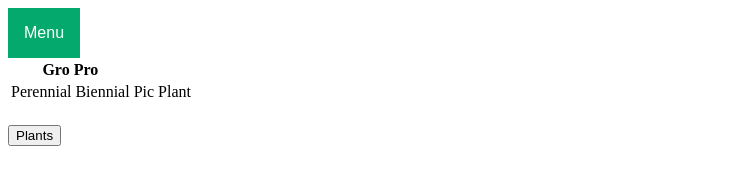
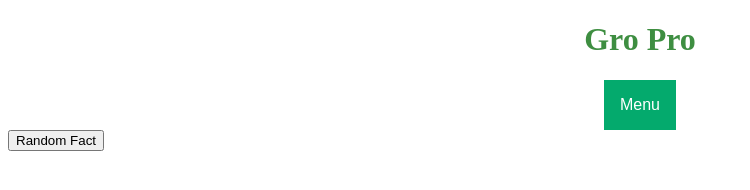
Before and after one commit to Bright-Verdant/Gro-Pro-Project, a plain HTML site: page index.html in a window 1280 px wide. Shown: the whole page, without its empty margins (0-750 px from the left). Drawn offline with Linux system fonts and the light colour scheme.

Commit message:
Created working random facts generator into main page of Gro Pro

```diff
--- a/Assets/script.css
+++ b/Assets/script.css
@@ -1,19 +1,13 @@
 
+h1 {
+  text-align: center;
+  flex-wrap: wrap;
+  color: #3e8e41;
+}
 
-
-
-
-
-
-
-
-
-
-
-
-
-
-
+header {
+  text-align: center;
+}
 
 
 
--- a/Assets/script.js
+++ b/Assets/script.js
@@ -1,18 +0,0 @@
-var fetchButton = document.getElementById('Plant');
-
-function getApi() {
-    var requestUrl = '';
-
-    fetch(requestUrl)
-     .then(function (response) {
-        return response.json();
-     })
-     .then(function (data) {
-        console.log(data)
-     })
-
-
-}
-
-
-fetchButton.addEventListener('click', getApi);
--- a/index.html
+++ b/index.html
@@ -8,6 +8,7 @@
     <link rel="stylesheet" href="Assets/script.css">
 </head>
 <body>
+    <h1>Gro Pro</h1>
     <header id="top">
 
         <div class="dropdown">
@@ -18,32 +19,33 @@
               <a href="weather api/weather.html">Weather Forecast</a>
             </div>
           </div>
+    </header>
+    <main>
+      <div class="top">
+        <button id="go">Random Fact</button>
+      </div>
+      <div class="bottom">
+        <p><span class="fact"></span></p>
+      </div>
+    </main>
+    <script>
+      var buttonEl = document.querySelector('#go');
 
+      buttonEl.addEventListener('click', function(e) {
+        var url = 'https://uselessfacts.jsph.pl/random.json?language=en';
 
-        <table>
-            <thead>
-                <tr>
-                    <th colspan="2">Gro Pro</th>
-                </tr>
-            </thead>
-            <tbody>
-                <tr>
-                    <td>Perennial</td>
-                    <td>Biennial</td>
-                    <td>Pic</td>
-                    <td>Plant</td>
-                </tr>
-            </tbody>
-        </table>
-        <h1></h1>
-    </header>
-    <div>
-        <button id="Plant">
-            Plants
-        </button>
-    </div>
-    <main>
-    </main>
-    <script src="./Assets/script.js"></script>
+        fetch(url)
+         .then(function(response) {
+          return response.json();
+         })
+         .then(function(data) {
+           console.log(data);
+           var randomFact = document.querySelector('.fact')
+
+           randomFact.innerHTML = data.text;
+         })
+
+      })
+    </script>
 </body>
 </html>
```
